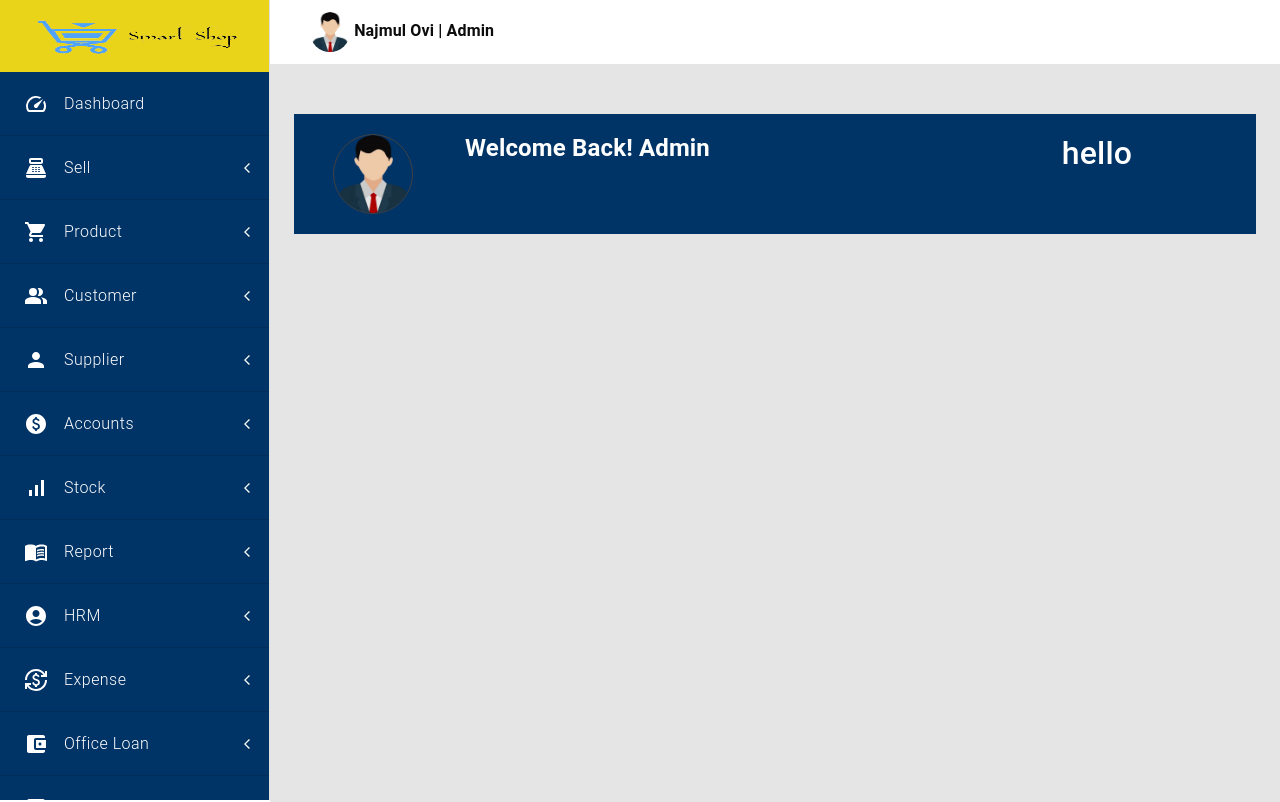
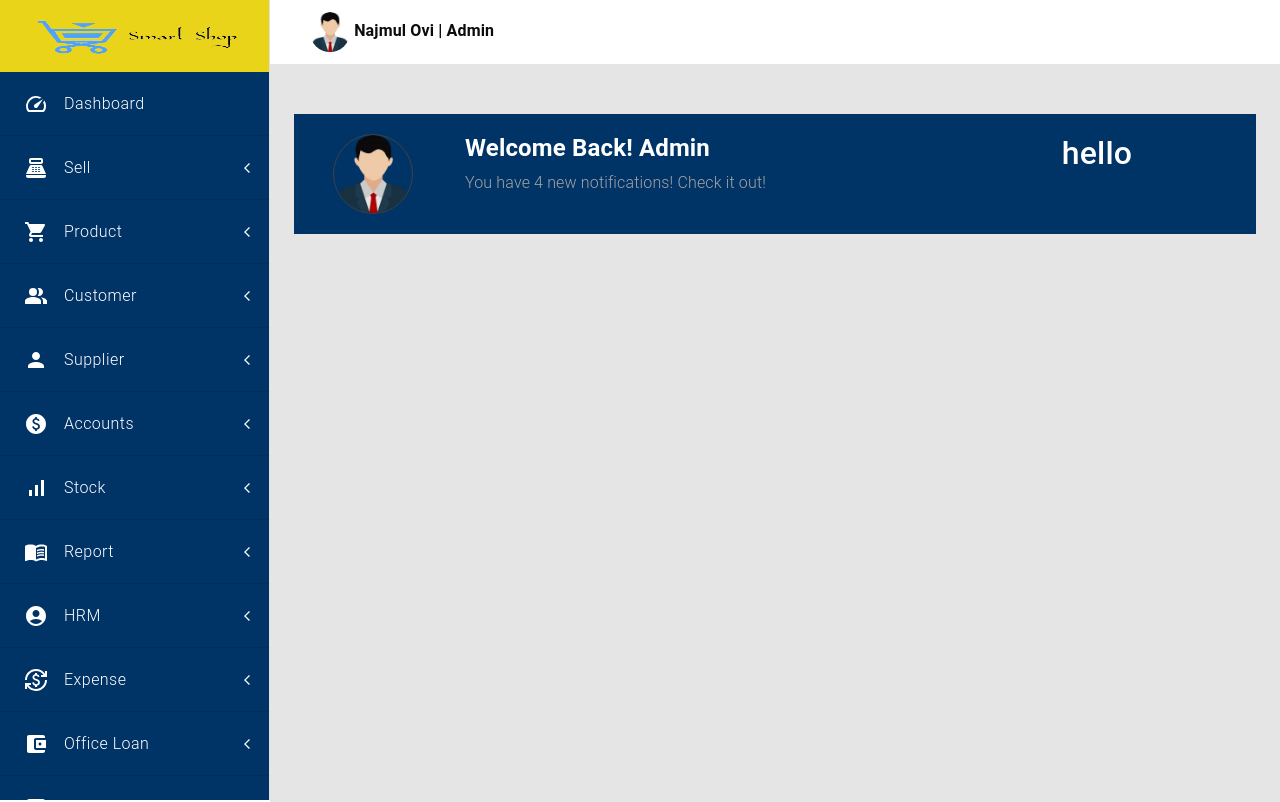
Before and after one commit to imRHB/smart-shop-client, a React (Create React App) app: page /dashboard/test-component in a window 1280 px wide. Shown: the top 802 px of the page. Built offline with nearby package versions, Linux system fonts and the light colour scheme; no server answers.

Commit message:
new box added

```diff
--- a/src/pages/Dashboard/UIHome/DashboardNavbar/DashboardNavbar.js
+++ b/src/pages/Dashboard/UIHome/DashboardNavbar/DashboardNavbar.js
@@ -15,8 +15,6 @@ import { NavLink } from 'react-router-dom';
 const DashboardNavbar = () => {
     return (
         <div className='ms-auto'>
-
-
             <Typography
                 sx={{ color: "#0C0C0C", fontWeight: "600", display: "flex", alignItems: "center", justifyContent: "center" }}
                 component="div"
--- a/src/pages/Dashboard/UIHome/SecondaryNav/SecondaryNav.js
+++ b/src/pages/Dashboard/UIHome/SecondaryNav/SecondaryNav.js
@@ -48,6 +48,7 @@ const SecondaryNav = () => {
                 <Grid item xs={12} sm={6} md={6}>
                     <Box sx={{ textAlign: "start" }}>
                         <h4>Welcome Back! Admin</h4>
+                        <p>You have 4 new notifications! Check it out!</p>
                     </Box>
 
                 </Grid>
--- a/src/pages/Dashboard/UIHome/SecondaryNav/SecondaryNav.module.css
+++ b/src/pages/Dashboard/UIHome/SecondaryNav/SecondaryNav.module.css
@@ -6,3 +6,9 @@
 .navContainer h4{
     font-weight: 700;
 }
+
+.navContainer p{
+    text-align: start;
+    color: rgb(164, 164, 164);
+    font-weight: 300;
+}
```
